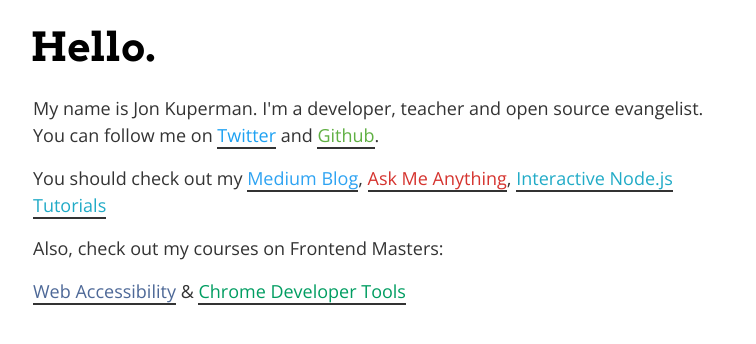
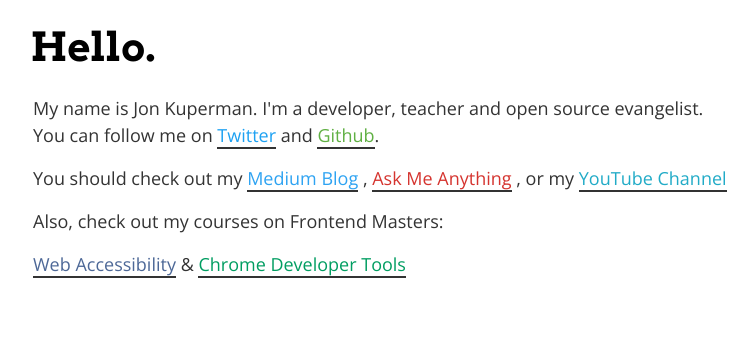
Before and after one commit to jkup/jkup.github.io, a Jekyll site: the page built from index.md, in a window 1280 px wide. Shown: the top 344 px of the page, without its empty margins (257-1013 px from the left). Built offline with Jekyll 4.4.1, drawn with Linux system fonts in a browser that asks for light colours.

Commit message:
switch link to youtube channel

```diff
--- a/_layouts/home.html
+++ b/_layouts/home.html
@@ -26,9 +26,12 @@
             <a target="_blank" class="github" href="https://github.com/jkup">Github</a>.
         </p>
         <p>You should check out my
-            <a target="_blank" class="medium" href="https://medium.com/@jkup">Medium Blog</a>,
-            <a target="_blank" class="ama" href="https://github.com/jkup/ama">Ask Me Anything</a>,
-            <a target="_blank" class="nodecasts" href="https://nodecasts.io/">Interactive Node.js Tutorials</a>
+            <a target="_blank" class="medium" href="https://medium.com/@jkup">Medium Blog</a>
+            <span>, </span>
+            <a target="_blank" class="ama" href="https://github.com/jkup/ama">Ask Me Anything</a>
+            <span>, </span>
+            <span> or my </span>
+            <a target="_blank" class="nodecasts" href="https://www.youtube.com/channel/UCwXMtRJvXLKGHZhPUHNV72Q">YouTube Channel</a>
         </p>
         <p>Also, check out my courses on Frontend Masters:</p>
         <p>
```
